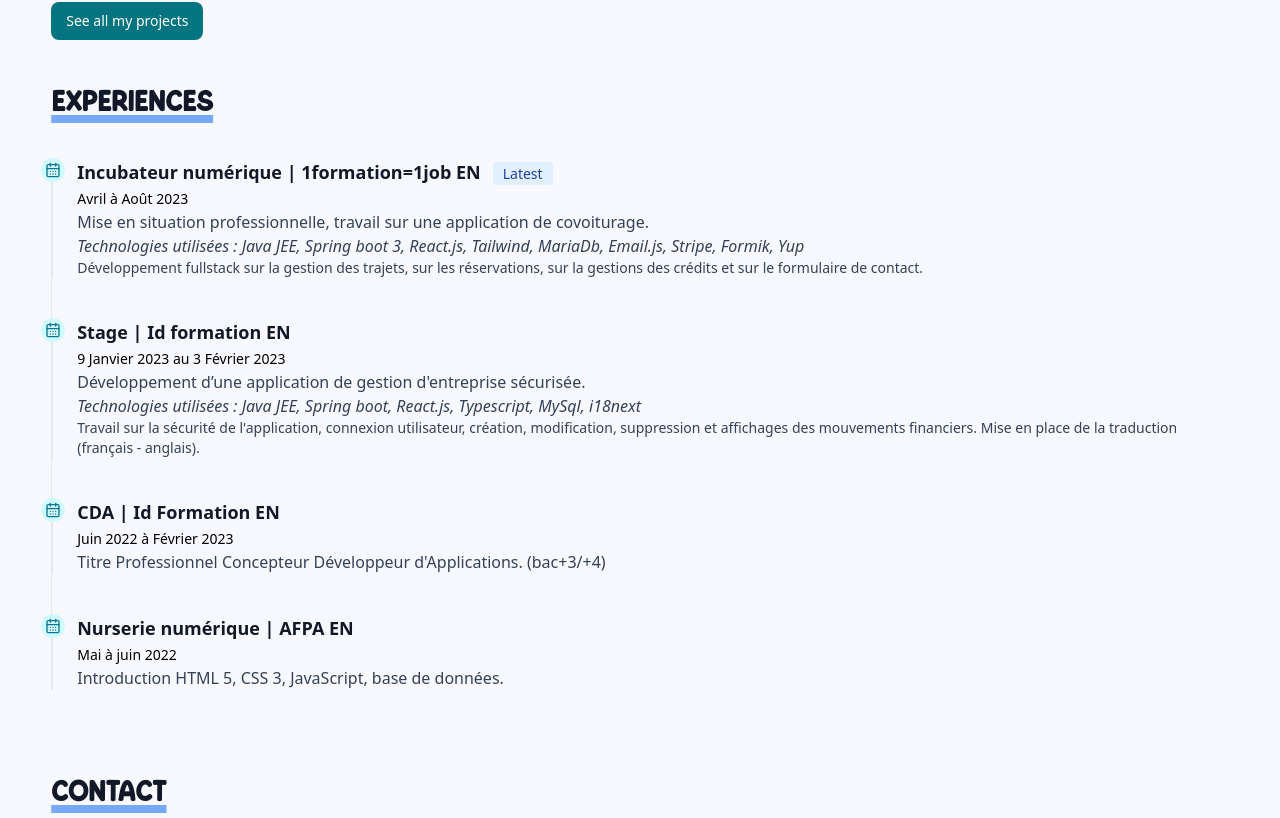
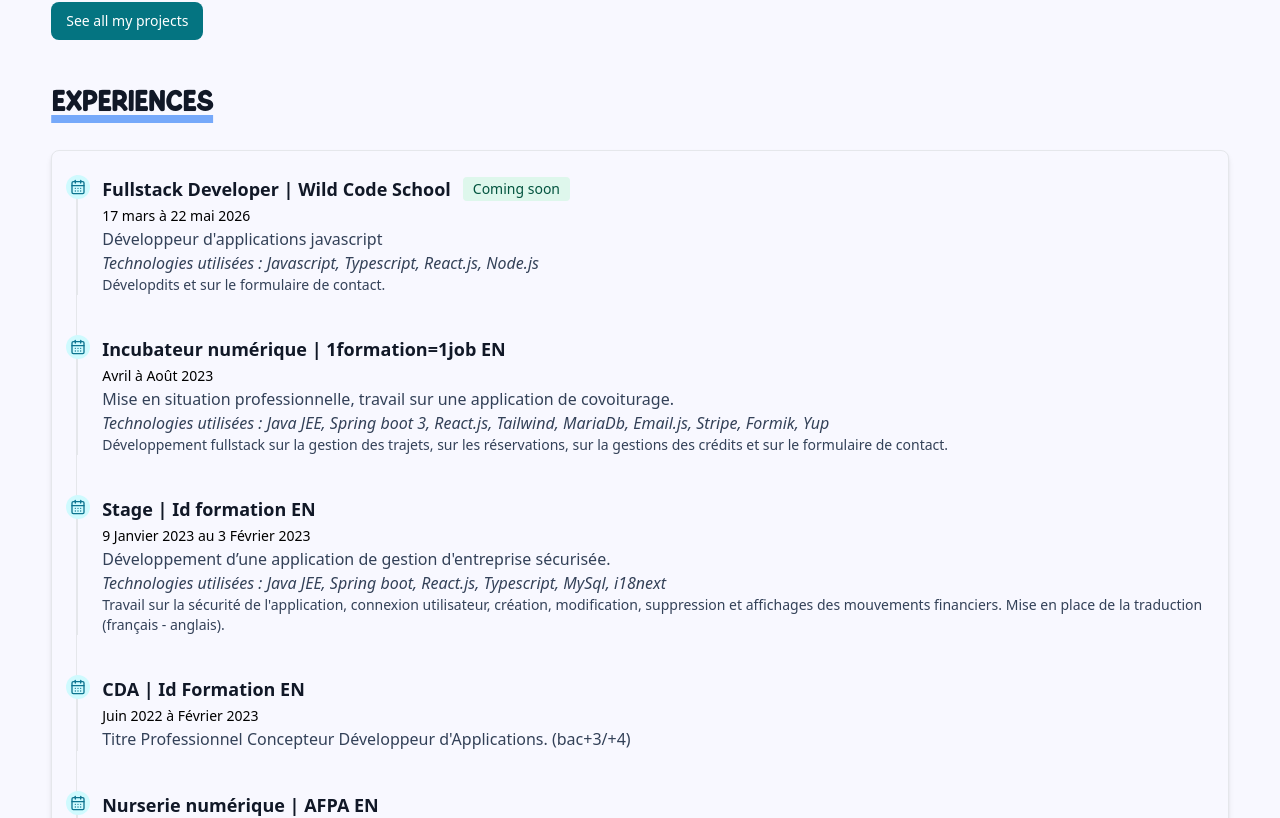
Before and after one commit to tomab23/Portfolio-2.0, a React (Vite) app: page / in a window 1280 px wide. Shown: the part 1408-2226 px from the top of the page. Built offline with nearby package versions, Linux system fonts and the light colour scheme.

Commit message:
add status enum exp + update visual

```diff
--- a/src/components/experiences/CustomExperience.jsx
+++ b/src/components/experiences/CustomExperience.jsx
@@ -25,12 +25,26 @@
         />
         <Timeline.Content>
           <Timeline.Title>
-            {experience.title} | {experience.entreprise}
-            {experience.id === lastId && (
-              <span className="bg-blue-100 text-blue-800 text-sm font-medium mr-2 px-2.5 py-0.5 rounded dark:bg-blue-900 dark:text-blue-300 ml-3">
-                {t("EXP.LATEST")}
-              </span>
-            )}
+            <div className="flex items-center max-sm:flex-wrap sm:gap-3">
+              {/* TITLE & ENTREPRISE */}
+              {experience.title} | {experience.entreprise}
+              {/* BADGE */}
+              {experience.id === lastId && experience.status === "finish" && (
+                <span className="bg-blue-100 text-blue-800 text-sm max-sm:text-xs font-medium mr-2 px-2.5 py-0.5 rounded dark:bg-blue-900 dark:text-blue-300">
+                  {t("EXP.LATEST")}
+                </span>
+              )}
+              {experience.id === lastId && experience.status === "soon" && (
+                <span className="bg-green-100 text-green-800 text-sm max-sm:text-xs font-medium mr-2 px-2.5 py-0.5 rounded dark:bg-green-900 dark:text-green-300">
+                  {t("EXP.SOON")}
+                </span>
+              )}
+              {experience.status === "now" && (
+                <span className="bg-yellow-100 text-yellow-800 text-sm max-sm:text-xs font-medium mr-2 px-2.5 py-0.5 rounded dark:bg-yellow-200 dark:text-yellow-900 ">
+                  {t("EXP.NOW")}
+                </span>
+              )}
+            </div>
           </Timeline.Title>
           <Timeline.Time className="text-dark-ligh dark:text-gray-200">
             {experience.date}
--- a/src/components/experiences/Experiences.jsx
+++ b/src/components/experiences/Experiences.jsx
@@ -1,5 +1,5 @@
 
-import { DarkThemeToggle } from "flowbite-react"
+import { Card, DarkThemeToggle } from "flowbite-react"
 import CustomTitle from "../custom/CustomTitle"
 import MyExperiences from "./MyExperiences"
 import { useTranslation } from "react-i18next"
@@ -15,7 +15,15 @@
         {title}
       </CustomTitle>
 
+      <Card className="mt-8 max-sm:mt-5 bg-light">
       <MyExperiences />
+    </Card>
+
+    {/* <div className="mt-10">
+      <MyExperiences />
+    </div> */}
+
+
 
 
     </div>
--- a/src/components/experiences/MyExperiences.jsx
+++ b/src/components/experiences/MyExperiences.jsx
@@ -10,7 +10,7 @@
     const mock = i18n.language === "fr" ? ExperiencesMockFr : ExperiencesMockEn;
 
   return (
-    <ol className="relative border-l border-gray-200 dark:border-gray-700 mt-10">
+    <ol className="relative border-l border-gray-200 dark:border-gray-700">
             {mock.map((exp) => (
               <li key={exp.id}>
                 <CustomExperience  experience={exp} />
--- a/src/i18n/en.json
+++ b/src/i18n/en.json
@@ -8,7 +8,9 @@
     "RESUME": "My resume"
   },
   "EXP": {
-    "LATEST": "Latest"
+    "LATEST": "Latest",
+    "NOW": "In progress",
+    "SOON": "Coming soon"
   },
   "FOOTER": "Developed by Thomas Bartier",
   "PROJECT": {
--- a/src/i18n/fr.json
+++ b/src/i18n/fr.json
@@ -8,7 +8,9 @@
     "RESUME": "Mon CV"
   },
   "EXP": {
-    "LATEST": "Dernière"
+    "LATEST": "Dernière",
+    "NOW": "En cours",
+    "SOON": "À venir"
   },
   "FOOTER": "Développé par Thomas Bartier",
   "PROJECT": {
--- a/src/models/ExperiencesMockEn.js
+++ b/src/models/ExperiencesMockEn.js
@@ -1,9 +1,12 @@
+import { Status } from "./enums/Status";
+
 export const ExperiencesMockEn = [
     {
         id: 1,
         title: "Nurserie numérique",
         entreprise : "AFPA EN",
         date : "Mai à juin 2022",
+        status: Status.Finish,
         work : false,
         resume : "Introduction HTML 5, CSS 3, JavaScript, base de données.",
         stack : "",
@@ -15,6 +18,7 @@
         title: "CDA",
         entreprise : "Id Formation EN",
         date : "Juin 2022 à Février 2023",
+        status: Status.Finish,
         work : false,
         resume : "Titre Professionnel Concepteur Développeur d'Applications. (bac+3/+4)",
         stack : "",
@@ -26,6 +30,7 @@
         title: "Stage",
         entreprise : "Id formation EN",
         date : "9 Janvier 2023 au 3 Février 2023",
+        status: Status.Finish,
         work : true,
         resume : "Développement d’une application de gestion d'entreprise sécurisée.",
         stack : "Java JEE, Spring boot, React.js, Typescript, MySql, i18next",
@@ -37,11 +42,22 @@
         title: "Incubateur numérique",
         entreprise : "1formation=1job EN",
         date : "Avril à Août 2023",
+        status: Status.Finish,
         work : true,
         resume : "Mise en situation professionnelle, travail sur une application de covoiturage.",
         stack : " Java JEE, Spring boot 3, React.js, Tailwind, MariaDb, Email.js, Stripe, Formik, Yup",
         info : "Développement fullstack sur la gestion des trajets, sur les réservations, sur la gestions des crédits et sur le formulaire de contact."
-
+    },
+    {
+        id: 5,
+        title: "Fullstack Developer",
+        entreprise : "Wild Code School",
+        date : "17 mars à 22 mai 2026",
+        status: Status.Soon,
+        work : true,
+        resume : "Développeur d'applications javascript",
+        stack : "Javascript, Typescript, React.js, Node.js",
+        info : "Dévelopdits et sur le formulaire de contact."
     },
 
 ]
--- a/src/models/ExperiencesMockFr.js
+++ b/src/models/ExperiencesMockFr.js
@@ -1,9 +1,13 @@
+import { Status } from "./enums/Status";
+
+
 export const ExperiencesMockFr = [
     {
         id: 1,
         title: "Nurserie numérique",
         entreprise : "AFPA",
         date : "Mai à juin 2022",
+        status: Status.Finish,
         work : false,
         resume : "Introduction HTML 5, CSS 3, JavaScript, base de données.",
         stack : "",
@@ -15,6 +19,7 @@
         title: "CDA",
         entreprise : "Id Formation",
         date : "Juin 2022 à Février 2023",
+        status: Status.Finish,
         work : false,
         resume : "Titre Professionnel Concepteur Développeur d'Applications. (bac+3/+4)",
         stack : "",
@@ -26,6 +31,7 @@
         title: "Stage",
         entreprise : "Id formation",
         date : "9 Janvier 2023 au 3 Février 2023",
+        status: Status.Finish,
         work : true,
         resume : "Développement d’une application de gestion d'entreprise sécurisée.",
         stack : "Java JEE, Spring boot, React.js, Typescript, MySql, i18next",
@@ -37,11 +43,23 @@
         title: "Incubateur numérique",
         entreprise : "1formation=1job",
         date : "Avril à Août 2023",
+        status: Status.Finish,
         work : true,
         resume : "Mise en situation professionnelle, travail sur une application de covoiturage.",
         stack : " Java JEE, Spring boot 3, React.js, Tailwind, MariaDb, Email.js, Stripe, Formik, Yup",
         info : "Développement fullstack sur la gestion des trajets, sur les réservations, sur la gestions des crédits et sur le formulaire de contact."
 
     },
+    {
+        id: 5,
+        title: "Développeur Fullstack",
+        entreprise : "Wild Code School",
+        date : "17 mars à 22 mai 2026",
+        status: Status.Soon,
+        work : true,
+        resume : "Développeur d'applications javascript",
+        stack : "Javascript, Typescript, React.js, Node.js",
+        info : ""
+    },
 
 ]
--- /dev/null
+++ b/src/models/enums/Status.js
@@ -0,0 +1,5 @@
+export const Status = {
+	Finish: "finish",
+	Soon: "soon",
+	Now: "now",
+}
```
